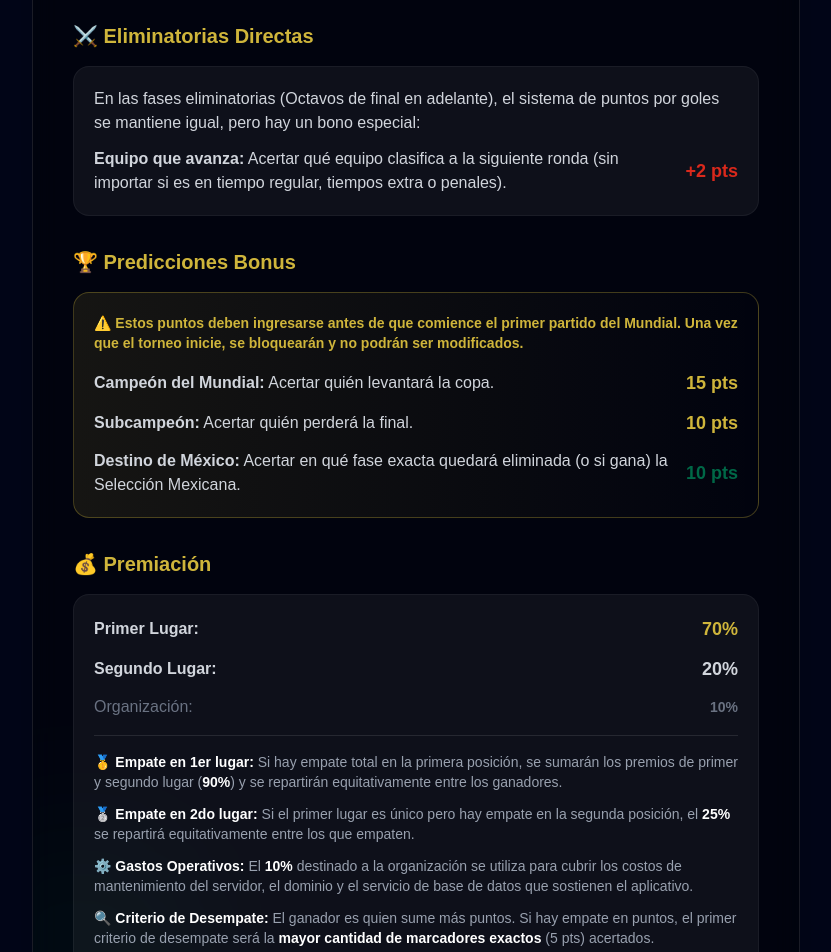
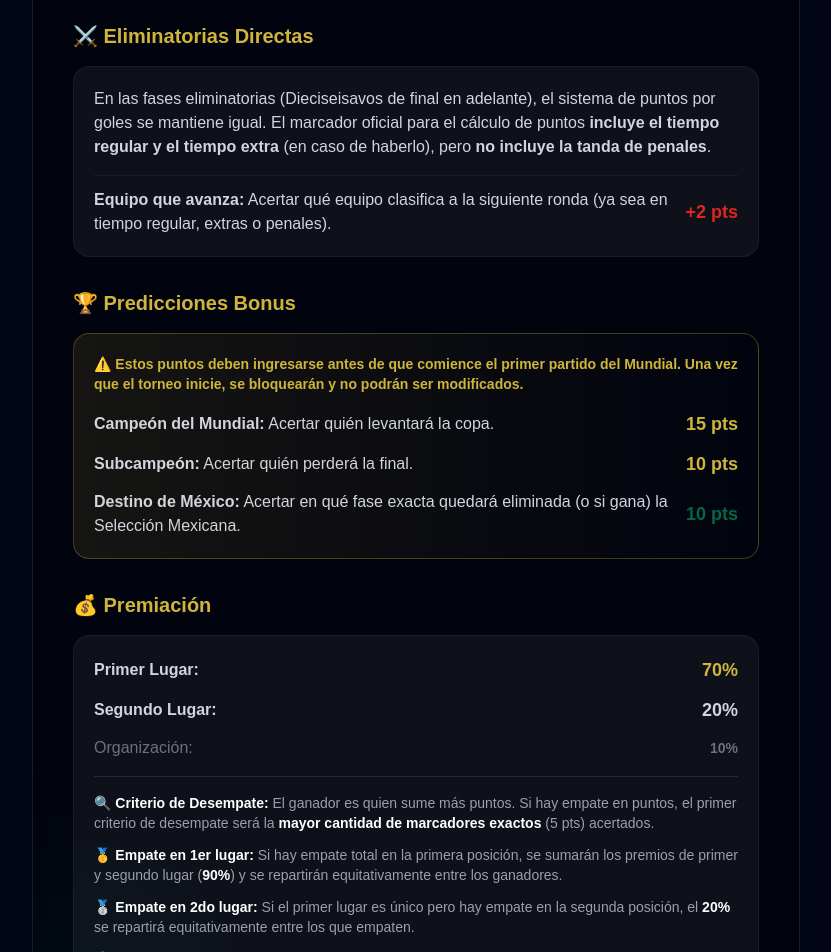
Before and after one commit to nanecorner/quiniela-mundial-2026, a Next.js app: page /reglas in a window 1280 px wide. Shown: the part 660-1612 px from the top of the page, without its empty margins (224-1055 px from the left). Built offline with nearby package versions, Linux system fonts and the light colour scheme.

Commit message:
ojito, reglamento

```diff
--- a/src/app/dashboard/page.tsx
+++ b/src/app/dashboard/page.tsx
@@ -161,7 +161,7 @@ export default async function DashboardPage() {
         <section>
           <div className="flex justify-between items-end mb-6 border-b border-white/10 pb-4">
             <h2 className="text-2xl font-bold uppercase tracking-widest text-[#CFB53B]">Partidos</h2>
-            <p className="text-sm text-gray-400">Guarda antes de que empiece</p>
+            <p className="text-sm text-gray-400">Guarda tu predicción antes de que empiece el partido.</p>
           </div>
 
           {matches && matches.length > 0 ? (
--- a/src/app/reglas/page.tsx
+++ b/src/app/reglas/page.tsx
@@ -42,7 +42,7 @@ export default function ReglasPage() {
                   <span className="font-black text-[#CFB53B] text-lg shrink-0 ml-4">3 pts</span>
                 </li>
                 <li className="flex justify-between items-center">
-                  <span><strong>Solo Tendencia:</strong> Acertar solamente el ganador (o empate).</span>
+                  <span><strong>Solo Tendencia:</strong> Acertar solamente el ganador.</span>
                   <span className="font-black text-[#CFB53B] text-lg shrink-0 ml-4">2 pts</span>
                 </li>
                 <li className="flex justify-between items-center">
@@ -68,10 +68,12 @@ export default function ReglasPage() {
               <h2 className="text-xl font-bold text-[#CFB53B] mb-4 flex items-center gap-2">
                 ⚔️ Eliminatorias Directas
               </h2>
-              <div className="bg-white/5 p-5 rounded-2xl border border-white/5">
-                <p className="mb-3">En las fases eliminatorias (Octavos de final en adelante), el sistema de puntos por goles se mantiene igual, pero hay un bono especial:</p>
-                <div className="flex justify-between items-center">
-                  <span><strong>Equipo que avanza:</strong> Acertar qué equipo clasifica a la siguiente ronda (sin importar si es en tiempo regular, tiempos extra o penales).</span>
+              <div className="bg-white/5 p-5 rounded-2xl border border-white/5 space-y-4">
+                <p>
+                  En las fases eliminatorias (Dieciseisavos de final en adelante), el sistema de puntos por goles se mantiene igual. El marcador oficial para el cálculo de puntos <strong>incluye el tiempo regular y el tiempo extra</strong> (en caso de haberlo), pero <strong>no incluye la tanda de penales</strong>.
+                </p>
+                <div className="flex justify-between items-center pt-3 border-t border-white/5">
+                  <span><strong>Equipo que avanza:</strong> Acertar qué equipo clasifica a la siguiente ronda (ya sea en tiempo regular, extras o penales).</span>
                   <span className="font-black text-[#da291c] text-lg shrink-0 ml-4">+2 pts</span>
                 </div>
               </div>
@@ -125,16 +127,16 @@ export default function ReglasPage() {
 
                 <div className="pt-4 border-t border-white/10 text-sm space-y-3 text-gray-400">
                   <p>
+                    🔍 <strong className="text-white">Criterio de Desempate:</strong> El ganador es quien sume más puntos. Si hay empate en puntos, el primer criterio de desempate será la <strong className="text-white">mayor cantidad de marcadores exactos</strong> (5 pts) acertados.
+                  </p>
+                  <p>
                     🥇 <strong className="text-white">Empate en 1er lugar:</strong> Si hay empate total en la primera posición, se sumarán los premios de primer y segundo lugar (<strong className="text-white">90%</strong>) y se repartirán equitativamente entre los ganadores.
                   </p>
                   <p>
-                    🥈 <strong className="text-white">Empate en 2do lugar:</strong> Si el primer lugar es único pero hay empate en la segunda posición, el <strong className="text-white">25%</strong> se repartirá equitativamente entre los que empaten.
+                    🥈 <strong className="text-white">Empate en 2do lugar:</strong> Si el primer lugar es único pero hay empate en la segunda posición, el <strong className="text-white">20%</strong> se repartirá equitativamente entre los que empaten.
                   </p>
                   <p>
                     ⚙️ <strong className="text-white">Gastos Operativos:</strong> El <strong className="text-white">10%</strong> destinado a la organización se utiliza para cubrir los costos de mantenimiento del servidor, el dominio y el servicio de base de datos que sostienen el aplicativo.
-                  </p>
-                  <p>
-                    🔍 <strong className="text-white">Criterio de Desempate:</strong> El ganador es quien sume más puntos. Si hay empate en puntos, el primer criterio de desempate será la <strong className="text-white">mayor cantidad de marcadores exactos</strong> (5 pts) acertados.
                   </p>
                 </div>
               </div>
--- a/src/components/AuthForm.tsx
+++ b/src/components/AuthForm.tsx
@@ -30,6 +30,7 @@ function SubmitButton({ isLogin }: { isLogin: boolean }) {
 
 export default function AuthForm() {
   const [isLogin, setIsLogin] = useState(true);
+  const [showPassword, setShowPassword] = useState(false);
   const searchParams = useSearchParams();
   const errorMsg = searchParams.get('error');
   const successMsg = searchParams.get('message');
@@ -97,14 +98,33 @@ export default function AuthForm() {
             <label className="block text-sm font-medium text-gray-300 mb-1" htmlFor="password">
               Contraseña
             </label>
+            <div className="relative">
               <input
                 id="password"
                 name="password"
-              type="password"
+                type={showPassword ? "text" : "password"}
                 required
-              className="w-full px-4 py-3 rounded-xl bg-black/40 border border-white/10 text-white placeholder-gray-500 focus:outline-none focus:ring-2 focus:ring-[#006847] transition-all"
+                minLength={6}
+                className="w-full px-4 py-3 pr-12 rounded-xl bg-black/40 border border-white/10 text-white placeholder-gray-500 focus:outline-none focus:ring-2 focus:ring-[#006847] transition-all"
                 placeholder="••••••••"
               />
+              <button
+                type="button"
+                onClick={() => setShowPassword(!showPassword)}
+                className="absolute right-3 top-1/2 -translate-y-1/2 text-gray-400 hover:text-white focus:outline-none"
+              >
+                {showPassword ? (
+                  <svg xmlns="http://www.w3.org/2000/svg" fill="none" viewBox="0 0 24 24" strokeWidth={1.5} stroke="currentColor" className="w-5 h-5">
+                    <path strokeLinecap="round" strokeLinejoin="round" d="M3.98 8.223A10.477 10.477 0 001.934 12C3.226 16.338 7.244 19.5 12 19.5c.993 0 1.953-.138 2.863-.395M6.228 6.228A10.45 10.45 0 0112 4.5c4.756 0 8.773 3.162 10.065 7.498a10.523 10.523 0 01-4.293 5.774M6.228 6.228L3 3m3.228 3.228l3.65 3.65m7.894 7.894L21 21m-3.228-3.228l-3.65-3.65m0 0a3 3 0 10-4.243-4.243m4.242 4.242L9.88 9.88" />
+                  </svg>
+                ) : (
+                  <svg xmlns="http://www.w3.org/2000/svg" fill="none" viewBox="0 0 24 24" strokeWidth={1.5} stroke="currentColor" className="w-5 h-5">
+                    <path strokeLinecap="round" strokeLinejoin="round" d="M2.036 12.322a1.012 1.012 0 010-.639C3.423 7.51 7.36 4.5 12 4.5c4.638 0 8.573 3.007 9.963 7.178.07.207.07.431 0 .639C20.577 16.49 16.64 19.5 12 19.5c-4.638 0-8.573-3.007-9.963-7.178z" />
+                    <path strokeLinecap="round" strokeLinejoin="round" d="M15 12a3 3 0 11-6 0 3 3 0 016 0z" />
+                  </svg>
+                )}
+              </button>
+            </div>
           </div>
 
           <SubmitButton isLogin={isLogin} />
--- a/src/lib/scoring.ts
+++ b/src/lib/scoring.ts
@@ -1,3 +1,8 @@
+/**
+ * @param isKnockoutStage - Indica si el partido es de eliminación directa.
+ * NOTA: En eliminatorias, el marcador (actualHomeScore/actualAwayScore) debe incluir
+ * el tiempo regular y el tiempo extra, pero EXCLUIR la tanda de penales.
+ */
 export function calculateMatchPoints(
   predictedHomeScore: number,
   predictedAwayScore: number,
```
Lines whose indentation alone changed are shown as unchanged.
